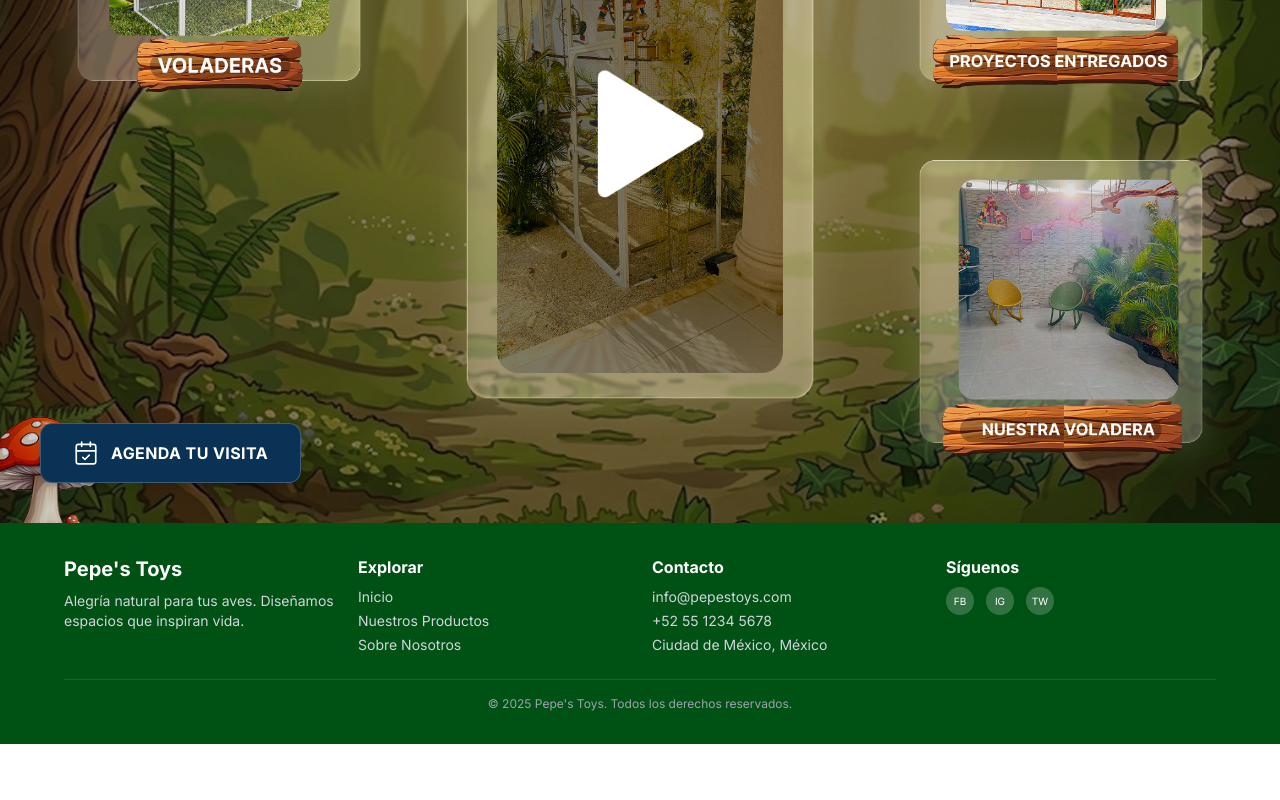
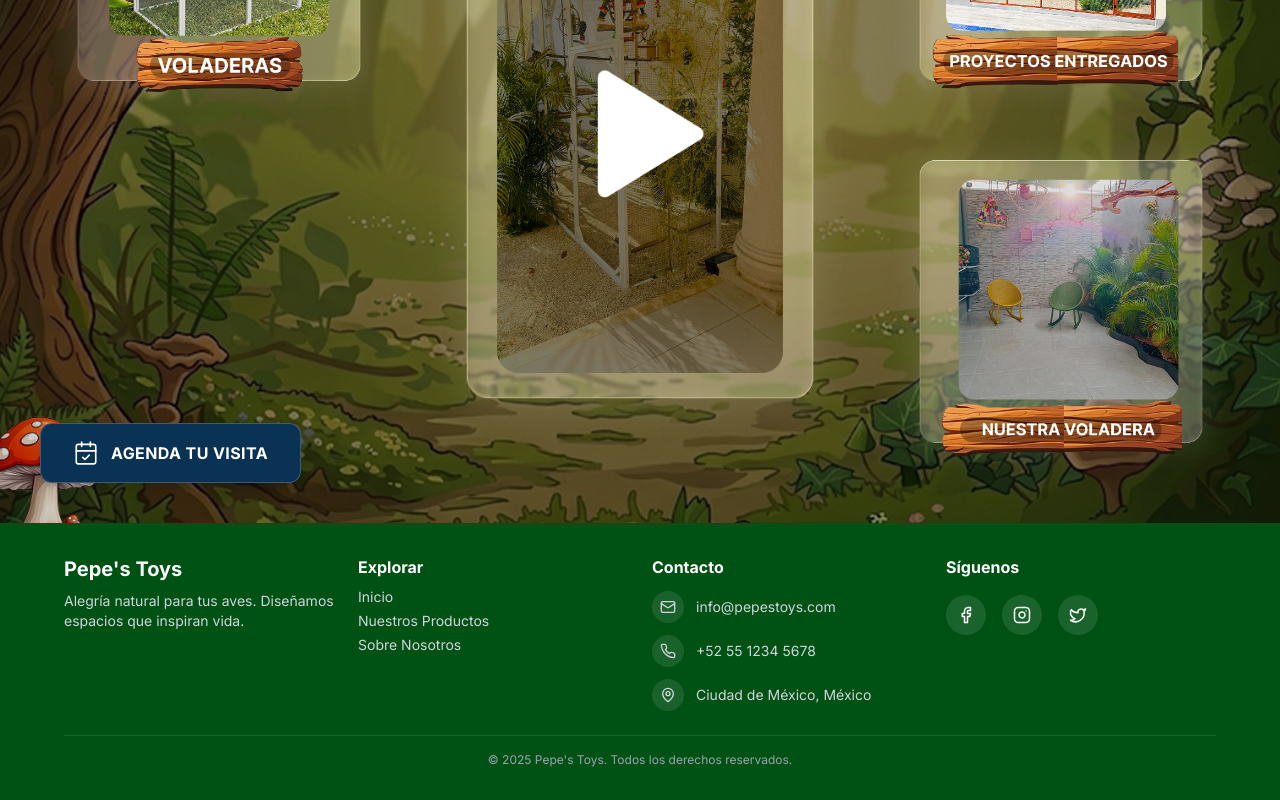
Before and after one commit to MindNT/Pepetoys-website, a React (Vite) app: page /#/ in a window 1280 px wide. Shown: the part 1031-1831 px from the top of the page. Before the commit the page ends 1775 px from the top, so only its background shows below. Built offline with nearby package versions, Linux system fonts and the light colour scheme; no server answers; a web font is replaced by a local one.

Commit message:
New category

```diff
--- a/src/components/layout/Footer.jsx
+++ b/src/components/layout/Footer.jsx
@@ -1,4 +1,5 @@
 import React from 'react';
+import { Facebook, Instagram, Twitter, Mail, Phone, MapPin } from 'lucide-react';
 
 const Footer = () => {
     return (
@@ -24,28 +25,37 @@ const Footer = () => {
                     </div>
 
                     {/* Contact Column */}
-                    <div className="flex flex-col space-y-2">
-                        <h4 className="font-bold text-sm md:text-base font-sans">Contacto</h4>
-                        <ul className="space-y-1 text-xs md:text-sm text-gray-300 font-sans">
-                            <li>info@pepestoys.com</li>
-                            <li>+52 55 1234 5678</li>
-                            <li>Ciudad de México, México</li>
+                    <div className="flex flex-col space-y-3">
+                        <h4 className="font-bold text-sm md:text-base font-sans text-white">Contacto</h4>
+                        <ul className="space-y-3 text-xs md:text-sm text-gray-300 font-sans">
+                            <li className="flex items-center gap-3 hover:text-white transition-colors cursor-pointer group">
+                                <div className="bg-white/10 p-1.5 md:p-2 rounded-full group-hover:bg-[#008F24] transition-colors"><Mail size={16} /></div>
+                                <span>info@pepestoys.com</span>
+                            </li>
+                            <li className="flex items-center gap-3 hover:text-white transition-colors cursor-pointer group">
+                                <div className="bg-white/10 p-1.5 md:p-2 rounded-full group-hover:bg-[#008F24] transition-colors"><Phone size={16} /></div>
+                                <span>+52 55 1234 5678</span>
+                            </li>
+                            <li className="flex items-center gap-3 hover:text-white transition-colors cursor-pointer group">
+                                <div className="bg-white/10 p-1.5 md:p-2 rounded-full group-hover:bg-[#008F24] transition-colors"><MapPin size={16} /></div>
+                                <span>Ciudad de México, México</span>
+                            </li>
                         </ul>
                     </div>
 
                     {/* Newsletter / Social */}
-                    <div className="flex flex-col space-y-2">
-                        <h4 className="font-bold text-sm md:text-base font-sans">Síguenos</h4>
-                        <div className="flex space-x-3">
+                    <div className="flex flex-col space-y-3">
+                        <h4 className="font-bold text-sm md:text-base font-sans text-white">Síguenos</h4>
+                        <div className="flex space-x-4 pt-1">
                             {/* Social Icons */}
-                            <div className="w-7 h-7 bg-white/20 rounded-full flex items-center justify-center hover:bg-brand-green transition-colors cursor-pointer">
-                                <span className="text-[10px]">FB</span>
+                            <div className="w-9 h-9 md:w-10 md:h-10 bg-white/10 rounded-full flex items-center justify-center hover:bg-[#008F24] hover:scale-110 transition-all duration-300 cursor-pointer shadow-sm">
+                                <Facebook size={18} className="text-white" />
                             </div>
-                            <div className="w-7 h-7 bg-white/20 rounded-full flex items-center justify-center hover:bg-brand-green transition-colors cursor-pointer">
-                                <span className="text-[10px]">IG</span>
+                            <div className="w-9 h-9 md:w-10 md:h-10 bg-white/10 rounded-full flex items-center justify-center hover:bg-[#008F24] hover:scale-110 transition-all duration-300 cursor-pointer shadow-sm">
+                                <Instagram size={18} className="text-white" />
                             </div>
-                            <div className="w-7 h-7 bg-white/20 rounded-full flex items-center justify-center hover:bg-brand-green transition-colors cursor-pointer">
-                                <span className="text-[10px]">TW</span>
+                            <div className="w-9 h-9 md:w-10 md:h-10 bg-white/10 rounded-full flex items-center justify-center hover:bg-[#008F24] hover:scale-110 transition-all duration-300 cursor-pointer shadow-sm">
+                                <Twitter size={18} className="text-white" />
                             </div>
                         </div>
                     </div>
--- a/src/components/sections/BirdSpeechSection.jsx
+++ b/src/components/sections/BirdSpeechSection.jsx
@@ -19,7 +19,7 @@ const BirdSpeechSection = () => {
                     {/* Speech Bubble */}
                     <div className="relative">
                         <div className="bg-[#283A5B] rounded-full px-6 md:px-8 py-3 md:py-4 flex items-center gap-3 shadow-md">
-                            <span className="text-white font-satisfy text-lg md:text-2xl lg:text-2xl">
+                            <span className="text-white font-sans font-semibold text-base md:text-lg lg:text-xl">
                                 Como ambientar una jaula ?
                             </span>
                             <MousePointer2 size={20} className="text-white md:w-6 md:h-6" />
```
